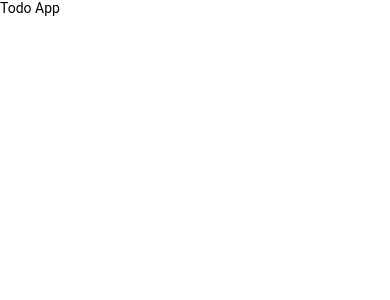
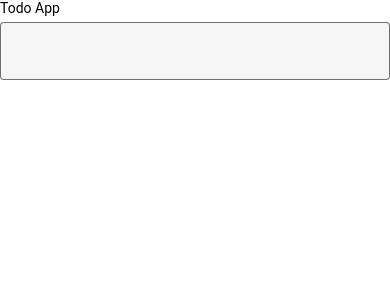
Before and after one commit to SheheryarAli-Arbisoft/todo-app, a React Native app: screen / in a window 390 px wide. Shown: the top 300 px of the page. Built offline with nearby package versions, Linux system fonts and the light colour scheme.

Commit message:
Added texfield to enter todo title

```diff
--- a/App.js
+++ b/App.js
@@ -2,6 +2,7 @@ import React from 'react';
 import { Provider } from 'react-redux';
 import { Container } from './src/components/Container';
 import { Heading } from './src/components/Text';
+import { Input } from './src/components/Input';
 import { store } from './store';
 
 const App = () => {
@@ -9,6 +10,7 @@ const App = () => {
     <Provider store={store}>
       <Container>
         <Heading>Todo App</Heading>
+        <Input />
       </Container>
     </Provider>
   );
--- a/src/components/Container/styled.js
+++ b/src/components/Container/styled.js
@@ -5,4 +5,5 @@ export const CustomContainer = styled(View)`
   flex: 1;
   align-items: center;
   justify-content: center;
+  padding: 20px;
 `;
--- /dev/null
+++ b/src/components/Input/Input.js
@@ -0,0 +1,10 @@
+import React from 'react';
+import { CustomInput } from './styled';
+import { propTypes, defaultProps } from './props';
+
+export const Input = ({ ...rest }) => {
+  return <CustomInput {...rest} />;
+};
+
+Input.propTypes = propTypes;
+Input.defaultProps = defaultProps;
--- /dev/null
+++ b/src/components/Input/index.js
@@ -0,0 +1 @@
+export { Input } from './Input';
--- /dev/null
+++ b/src/components/Input/props.js
@@ -0,0 +1,9 @@
+import PropTypes from 'prop-types';
+
+export const propTypes = {
+  mode: PropTypes.string,
+};
+
+export const defaultProps = {
+  mode: 'outlined',
+};
--- /dev/null
+++ b/src/components/Input/styled.js
@@ -0,0 +1,6 @@
+import styled from 'styled-components';
+import { TextInput } from 'react-native-paper';
+
+export const CustomInput = styled(TextInput)`
+  width: 100%;
+`;
--- a/src/components/Text/Heading/styled.js
+++ b/src/components/Text/Heading/styled.js
@@ -4,4 +4,5 @@ import { Text } from 'react-native-paper';
 export const CustomHeading = styled(Text)`
   font-size: 48px;
   font-weight: bold;
+  margin-bottom: 20px;
 `;
```
